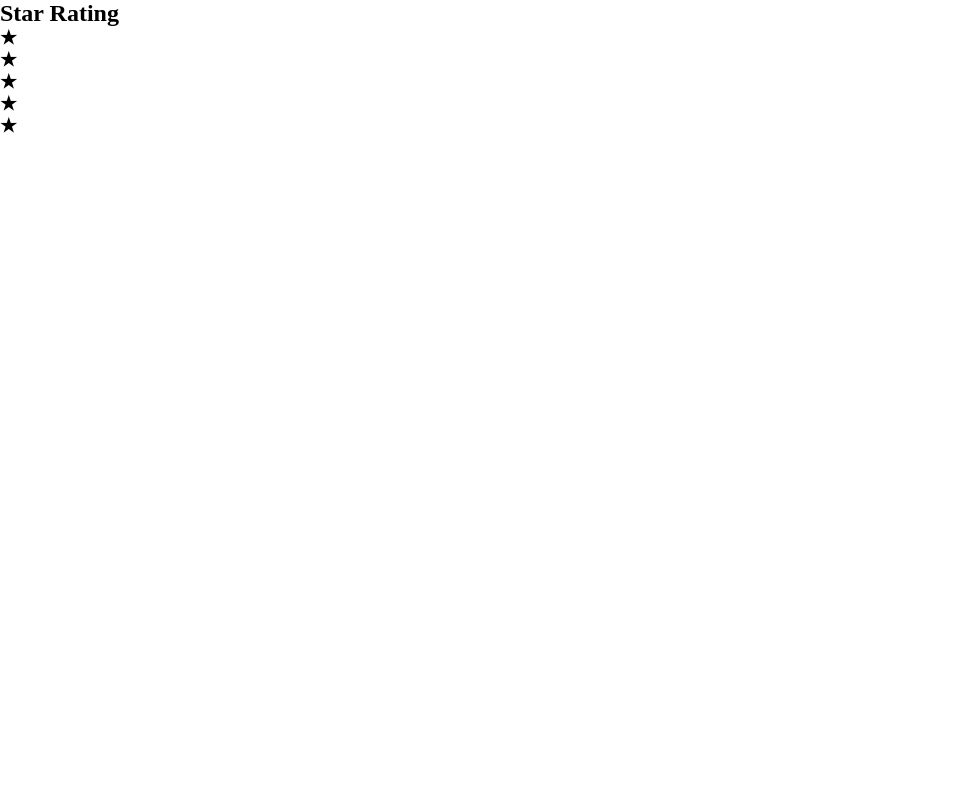
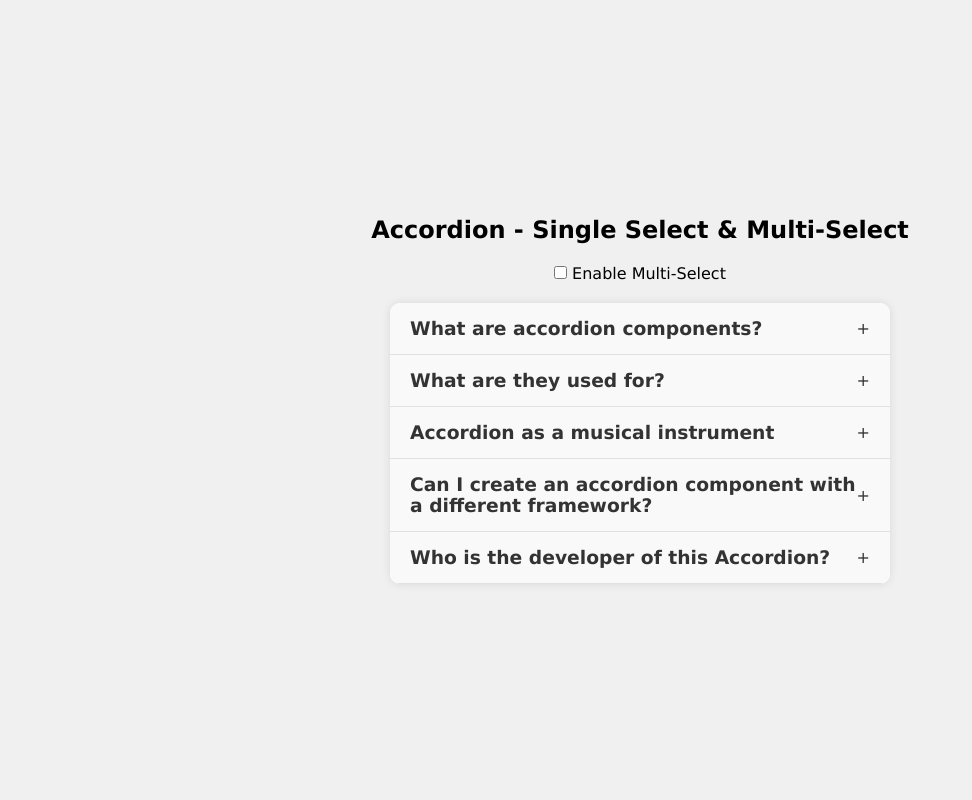
Before and after one commit to Miraj8280/react-projects, a React (Vite) app: page / in a window 1280 px wide. Shown: the top 800 px of the page, without its empty margins (0-972 px from the left). Built offline with nearby package versions, Linux system fonts and the light colour scheme.

Commit message:
Style added to Star rating

```diff
--- a/src/App.jsx
+++ b/src/App.jsx
@@ -1,15 +1,15 @@
-// import Accordion from "./components/01_accordion/Accordion";
-// import ColorGenerator from "./components/02_color-generator/ColorGenerator";
+import Accordion from "./components/01_accordion/Accordion";
+import ColorGenerator from "./components/02_color-generator/ColorGenerator";
 import StarRating from "./components/03_star-rating/StarRating";
 
 function App() {
   return (
     <div>
       {/* Accordion - Single & Multi-Select*/}
-      {/* <Accordion /> */}
+      <Accordion />
 
       {/* Random Color Generator */}
-      {/* <ColorGenerator /> */}
+      <ColorGenerator />
 
       {/* Star Rating  */}
       <StarRating />
--- a/src/components/03_star-rating/starRating.css
+++ b/src/components/03_star-rating/starRating.css
@@ -0,0 +1,30 @@
+.star-rating {
+    height: 100vh;
+    display: flex;
+    flex-direction: column;
+    align-items: center;
+    justify-content: center;
+    background-color: #f0f0f0;
+    font-family: 'Lucida Sans', 'Lucida Sans Regular', 'Lucida Grande', 'Lucida Sans Unicode', Geneva, Verdana, sans-serif;
+}
+
+.stars {
+    width: 200px;
+    height: 120px;
+    margin: 20px;
+    background-color: #ffffff;
+    border-radius: 5px;
+    box-shadow: 0 0 10px rgba(0, 0, 0, 0.1);
+    display: flex;
+    align-items: center;
+    justify-content: center;
+}
+
+.stars h3 {
+    font-size: 28px;
+    cursor: pointer;
+}
+
+.stars h3.active {
+    color: #ffd700;
+}
```
